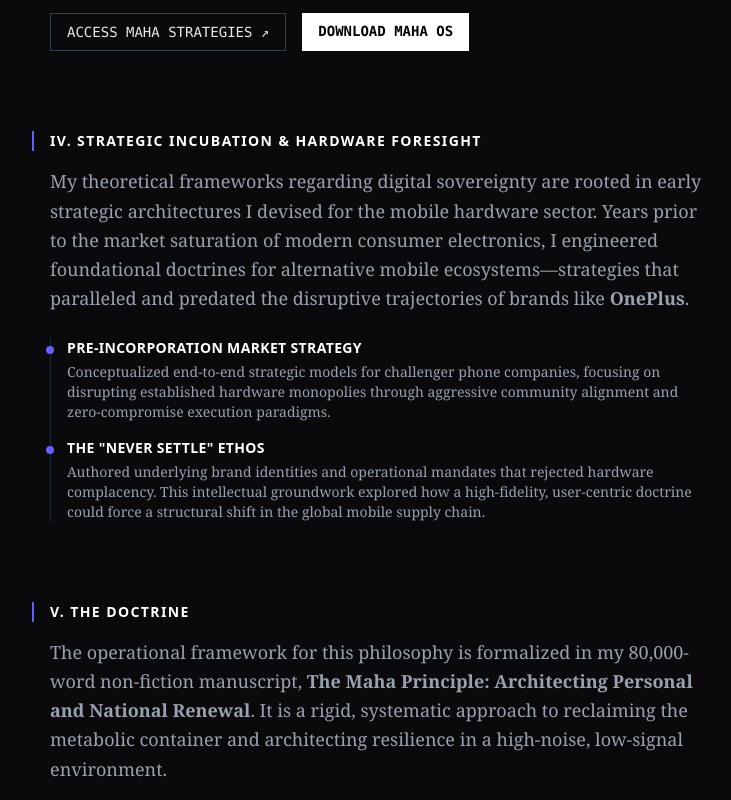
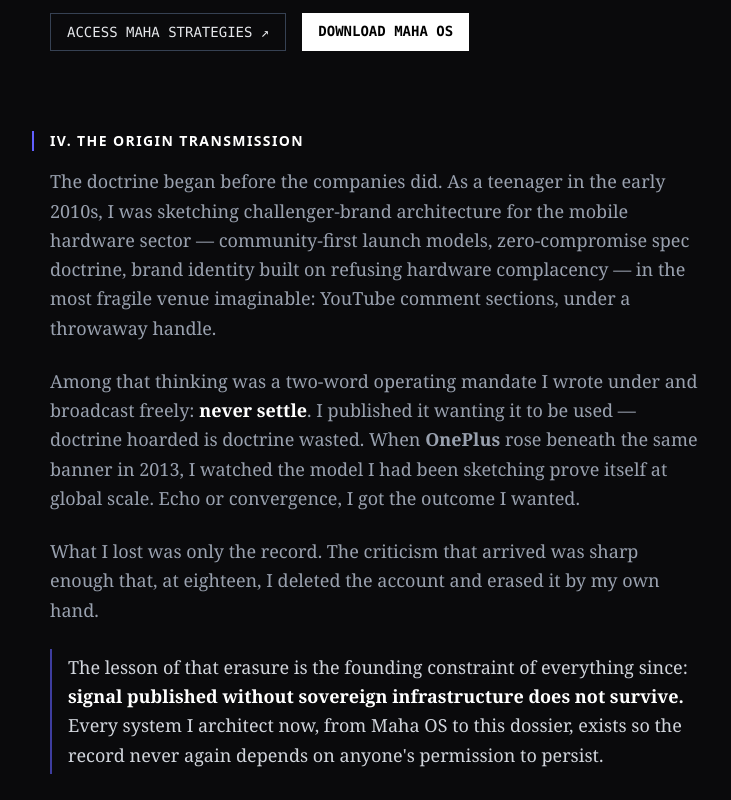
Before and after one commit to mayonerajan/mayone-dossier, a Next.js app: page / in a window 1280 px wide. Shown: the part 1480-2280 px from the top of the page, without its empty margins (272-1003 px from the left). Built offline with nearby package versions, Linux system fonts and the light colour scheme; no server answers.

Commit message:
section iv

```diff
--- a/app/page.tsx
+++ b/app/page.tsx
@@ -14,6 +14,14 @@ export default function PersonalDossier() {
     '@context': 'https://schema.org',
     '@graph': [
       {
+        '@type': 'ProfilePage',
+        '@id': `${SITE_URL}/#webpage`,
+        url: SITE_URL,
+        name: 'Mayone Maha Rajan | Personal Dossier',
+        mainEntity: { '@id': `${SITE_URL}/#person` },
+        inLanguage: 'en',
+      },
+      {
         '@type': 'Person',
         '@id': `${SITE_URL}/#person`,
         name: 'Mayone Maha Rajan',
@@ -24,6 +32,7 @@ export default function PersonalDossier() {
         alumniOf: {
           '@type': 'CollegeOrUniversity',
           name: 'University of California, San Diego',
+          url: 'https://ucsd.edu',
         },
         worksFor: {
           '@type': 'Organization',
@@ -52,11 +61,13 @@ export default function PersonalDossier() {
       {
         '@type': 'Book',
         '@id': `${SITE_URL}/#book`,
-        name: 'The Maha Principle: Architecting Personal and National Renewal',
+        name: 'The Maha Principle: Reclaiming Biological Sovereignty',
         author: { '@id': `${SITE_URL}/#person` },
         abstract:
           'A systematic non-fiction framework for reclaiming biological sovereignty and building resilience in a high-noise environment.',
         inLanguage: 'en',
+        genre: 'Nonfiction',
+        url: 'https://publish.mahastrategies.com',
       },
       {
         '@type': 'SoftwareApplication',
@@ -182,32 +193,26 @@ export default function PersonalDossier() {
         </div>
       </section>
 
-      {/* STRATEGIC INCUBATION & HARDWARE FORESIGHT */}
+      {/* THE ORIGIN TRANSMISSION */}
       <section className="space-y-4">
         <h2 className="font-sans text-sm font-semibold tracking-widest uppercase text-white border-l-2 border-indigo-500 pl-4">
-          IV. Strategic Incubation & Hardware Foresight
+          IV. The Origin Transmission
         </h2>
         <div className="pl-4 border-l-2 border-transparent space-y-6">
           <p className="font-serif text-lg leading-relaxed text-gray-400">
-            My theoretical frameworks regarding digital sovereignty are rooted in early strategic architectures I devised for the mobile hardware sector. Years prior to the market saturation of modern consumer electronics, I engineered foundational doctrines for alternative mobile ecosystems—strategies that paralleled and predated the disruptive trajectories of brands like <strong>OnePlus</strong>.
+            The doctrine began before the companies did. As a teenager in the early 2010s, I was sketching challenger-brand architecture for the mobile hardware sector — community-first launch models, zero-compromise spec doctrine, brand identity built on refusing hardware complacency — in the most fragile venue imaginable: YouTube comment sections, under a throwaway handle.
           </p>
-
-          <ul className="space-y-4 border-l border-gray-800 pl-4">
-            <li className="relative">
-              <span className="absolute -left-[21px] top-2 h-2 w-2 rounded-full bg-indigo-500"></span>
-              <h3 className="text-white font-sans font-bold text-sm uppercase tracking-wide">Pre-Incorporation Market Strategy</h3>
-              <p className="text-sm text-gray-400 font-serif mt-1">
-                Conceptualized end-to-end strategic models for challenger phone companies, focusing on disrupting established hardware monopolies through aggressive community alignment and zero-compromise execution paradigms.
-              </p>
-            </li>
-            <li className="relative">
-              <span className="absolute -left-[21px] top-2 h-2 w-2 rounded-full bg-indigo-500"></span>
-              <h3 className="text-white font-sans font-bold text-sm uppercase tracking-wide">The "Never Settle" Ethos</h3>
-              <p className="text-sm text-gray-400 font-serif mt-1">
-                Authored underlying brand identities and operational mandates that rejected hardware complacency. This intellectual groundwork explored how a high-fidelity, user-centric doctrine could force a structural shift in the global mobile supply chain.
-              </p>
-            </li>
-          </ul>
+          <p className="font-serif text-lg leading-relaxed text-gray-400">
+            Among that thinking was a two-word operating mandate I wrote under and broadcast freely: <strong className="text-white">never settle</strong>. I published it wanting it to be used — doctrine hoarded is doctrine wasted. When <strong>OnePlus</strong> rose beneath the same banner in 2013, I watched the model I had been sketching prove itself at global scale. Echo or convergence, I got the outcome I wanted.
+          </p>
+          <p className="font-serif text-lg leading-relaxed text-gray-400">
+            What I lost was only the record. The criticism that arrived was sharp enough that, at eighteen, I deleted the account and erased it by my own hand.
+          </p>
+          <div className="border-l-2 border-indigo-500/60 pl-4 py-1">
+            <p className="font-serif text-lg leading-relaxed text-gray-300">
+              The lesson of that erasure is the founding constraint of everything since: <strong className="text-white">signal published without sovereign infrastructure does not survive.</strong> Every system I architect now, from Maha OS to this dossier, exists so the record never again depends on anyone&apos;s permission to persist.
+            </p>
+          </div>
         </div>
       </section>
 
@@ -218,7 +223,7 @@ export default function PersonalDossier() {
         </h2>
         <div className="pl-4 border-l-2 border-transparent space-y-4">
           <p className="font-serif text-lg leading-relaxed text-gray-400">
-            The operational framework for this philosophy is formalized in my 80,000-word non-fiction manuscript, <strong>The Maha Principle: Architecting Personal and National Renewal</strong>. It is a rigid, systematic approach to reclaiming the metabolic container and architecting resilience in a high-noise, low-signal environment.
+            The operational framework for this philosophy is formalized in my 81,000-word non-fiction manuscript, <strong>The Maha Principle: Reclaiming Biological Sovereignty</strong>. It is a rigid, systematic approach to reclaiming the metabolic container and architecting resilience in a high-noise, low-signal environment.
           </p>
           <div className="pt-2">
             <a href="https://publish.mahastrategies.com" target="_blank" rel="noopener noreferrer" className="inline-block px-4 py-2 border border-gray-700 hover:border-gray-400 text-sm font-mono transition-colors text-center text-gray-200">
```
